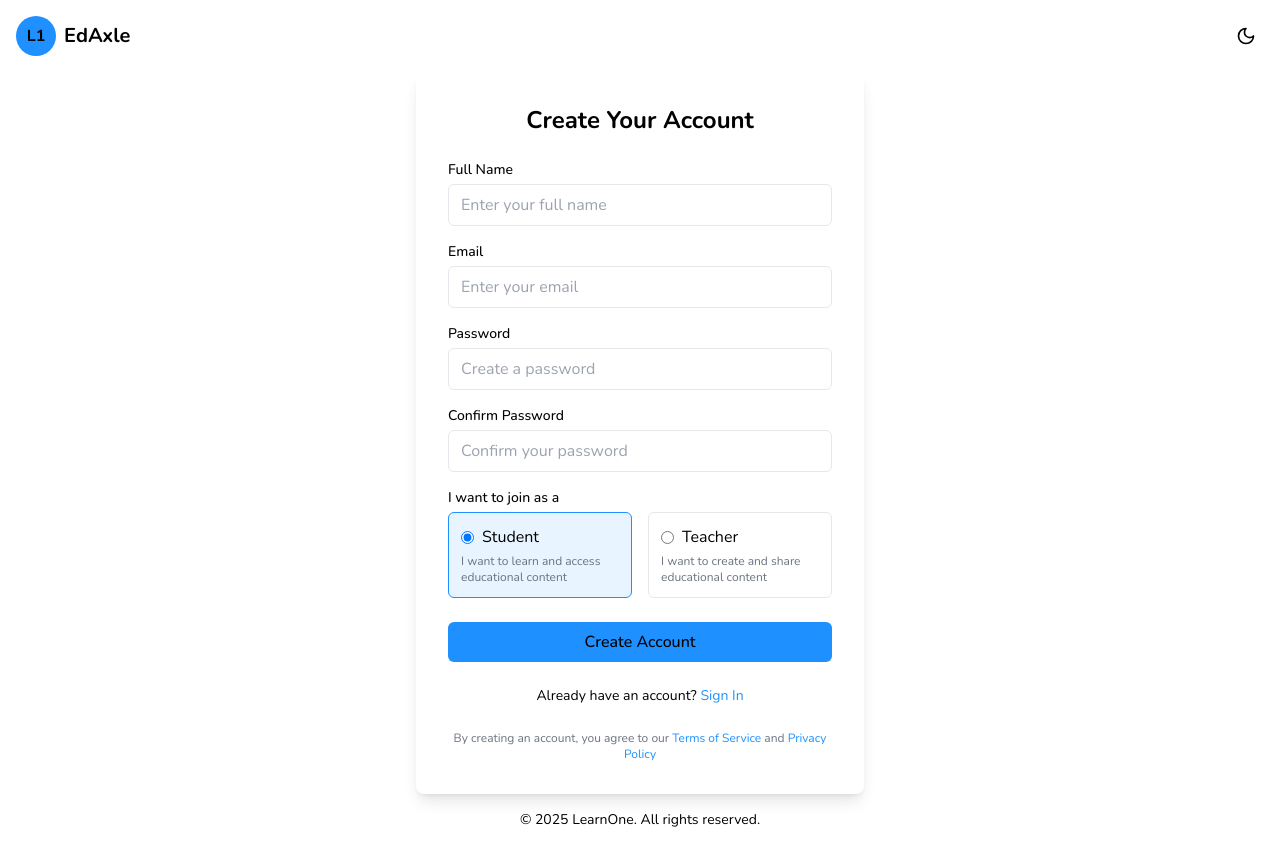
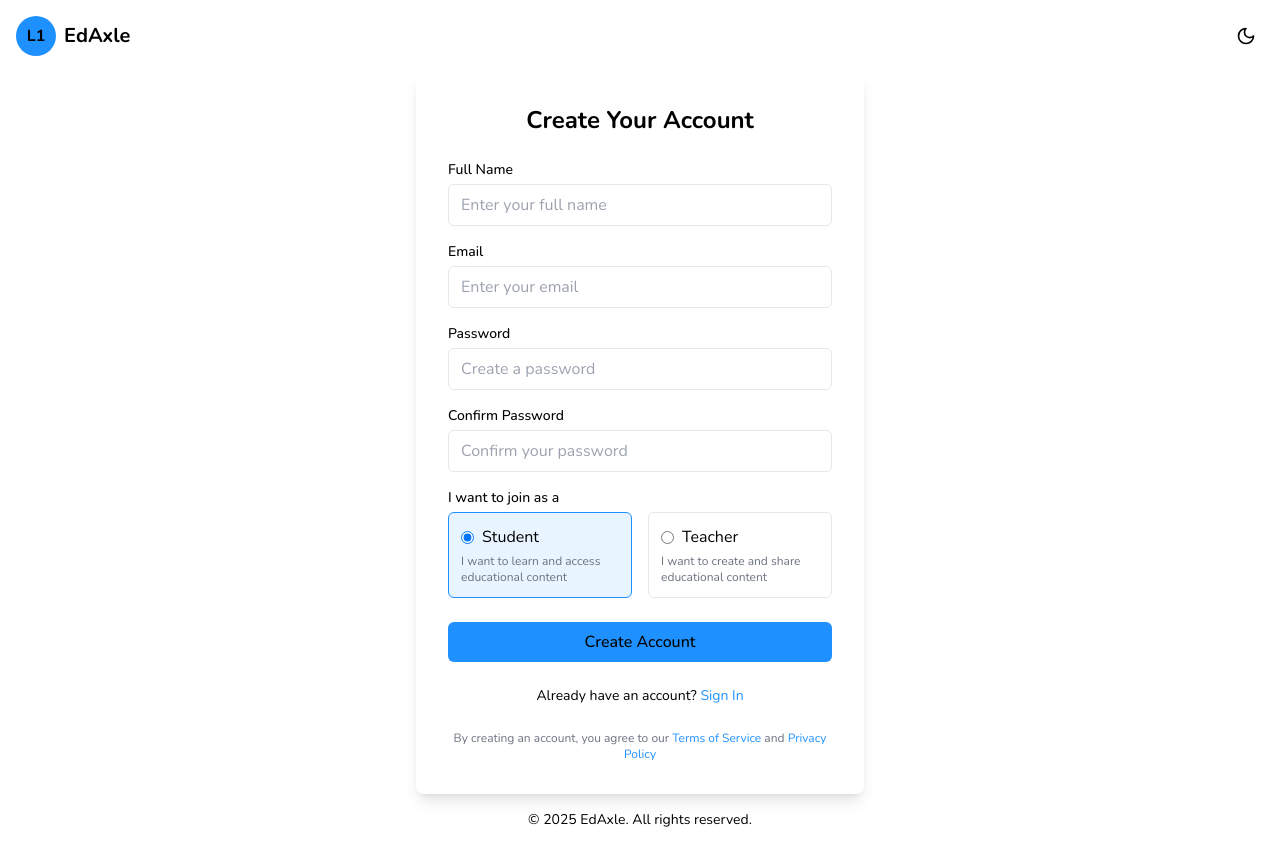
Before and after one commit to AdityaGhadge19/edaxle_co, a React (Vite) app: page /register in a window 1280 px wide. Built offline with nearby package versions, Linux system fonts and the light colour scheme.

Commit message:
Updated AuthLayout.tsx

```diff
--- a/src/layouts/AuthLayout.tsx
+++ b/src/layouts/AuthLayout.tsx
@@ -31,7 +31,7 @@ const AuthLayout = () => {
       </div>
 
       <footer className="py-4 text-center text-sm text-gray-500">
-        <p>© {new Date().getFullYear()} LearnOne. All rights reserved.</p>
+        <p>© {new Date().getFullYear()} EdAxle. All rights reserved.</p>
       </footer>
     </div>
   );
```
